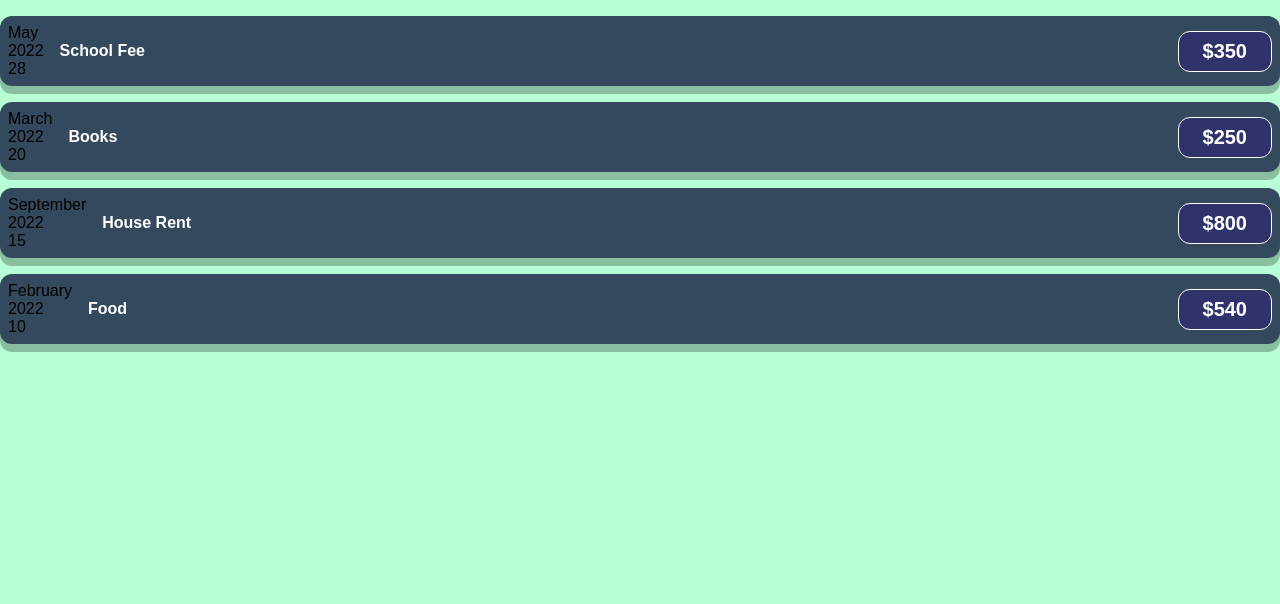
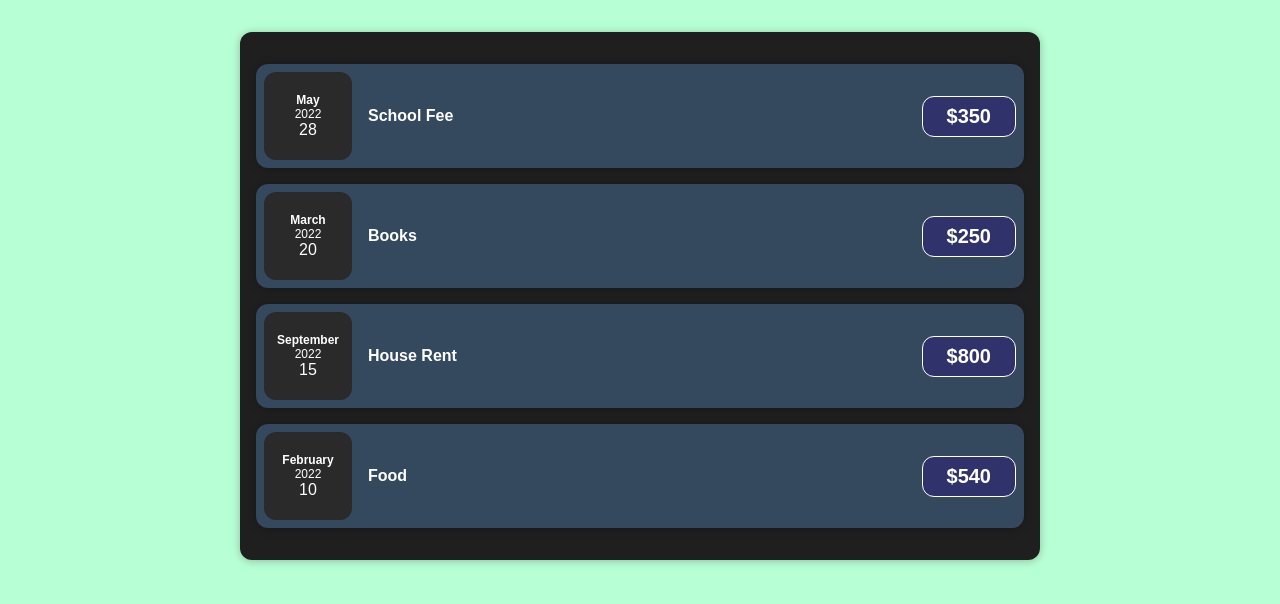
Before and after one commit to mdsoamd/complete_react-js, a React (Create React App) app: page / in a window 1280 px wide. Shown: the top 604 px of the page. Built offline with nearby package versions, Linux system fonts and the light colour scheme; a web font is replaced by a local one.

Commit message:
Multible Component Complete

```diff
--- a/src/App.js
+++ b/src/App.js
@@ -1,7 +1,10 @@
 import React from "react";
-import ExpenseItem from "./components/Expenseltem";
+import Expense from "./components/Expense/Expense";
 
-function App() {
+
+
+const App = () => {
+
   let expentse = [
     {
       id: "e1",
@@ -32,57 +35,12 @@
   return (
     <div>
 
-
-
-
-
-
-
-      <ExpenseItem                          //* <-- render Karne Ka pahla Tarika yah hai
-        data={expentse[0].date}
-        title={expentse[0].title}
-        amount={expentse[0].amount}
-      />
-
-      <ExpenseItem
-        data={expentse[1].date}
-        title={expentse[1].title}
-        amount={expentse[1].amount}
-      />
-
-      <ExpenseItem
-        data={expentse[2].date}
-        title={expentse[2].title}
-        amount={expentse[2].amount}
-      />
-
-      <ExpenseItem
-        data={expentse[3].date}
-        title={expentse[3].title}
-        amount={expentse[3].amount}
-      />
-
-
-
-
-   {/* {expentse.map((element, index) => {              //* <-- render Karne Ka dusra Tarika yah hai
-        return (
-
-          <ExpenseItem
-            data={element.date}
-            title={element.title}
-            amount={element.amount}
-          />
-
-        );
-
-    })} */}
-
-
-
+        <Expense item={expentse}/>
 
     </div>
   );
+
+
 }
 
 export default App;
--- /dev/null
+++ b/src/components/Expense/Expense.css
@@ -0,0 +1,9 @@
+.expenses {
+    padding: 1rem;
+    background-color: rgb(31, 31, 31);
+    margin:2rem auto;
+    width:50rem;
+    max-width: 95%;
+
+
+}
--- /dev/null
+++ b/src/components/Expense/Expense.js
@@ -0,0 +1,68 @@
+import React from "react";
+import './Expense.css'
+import ExpenseItem from './Expenseltem';
+import Card from '../UI/Card';
+
+
+
+
+const Expense = (props) => {
+
+    return(
+
+        <Card className='expenses'>
+
+            <ExpenseItem
+                date={props.item[0].date}
+                title={props.item[0].title}
+                amount={props.item[0].amount}
+            />
+
+            <ExpenseItem
+                date={props.item[1].date}
+                title={props.item[1].title}
+                amount={props.item[1].amount}
+            />
+
+            <ExpenseItem
+                date={props.item[2].date}
+                title={props.item[2].title}
+                amount={props.item[2].amount}
+            />
+
+            <ExpenseItem
+                date={props.item[3].date}
+                title={props.item[3].title}
+                amount={props.item[3].amount}
+            />
+
+
+
+
+
+
+            {/* {props.item.map((element, index) => {              //* <-- render Karne Ka dusra Tarika yah hai
+        return (
+
+                <ExpenseItem
+                    data={element.date}
+                    title={element.title}
+                    amount={element.amount}
+                />
+
+                );
+
+            })} */}
+
+
+
+
+
+
+        </Card>
+    )
+
+}
+
+
+export default Expense;
--- /dev/null
+++ b/src/components/Expense/ExpenseDate.css
@@ -0,0 +1,30 @@
+.expense-date {
+    display: flex;
+    flex-direction: column;
+    width: 5.5rem;
+    height: 5.5rem;
+    border: lpx solid #ececec;
+    background-color: #2a2a2a;
+    color:white;
+    border-radius:12px;
+    align-items:center;
+    justify-content:center;
+}
+
+
+.expense-date__month {
+    font-size: 0.75rem;
+    font-weight :bold;
+}
+
+
+
+.expense-date_year {
+    font-size: 0.75rem;
+}
+
+
+.expense-date_day{
+  font-size: 1.5rem;
+  font-weight:bold;
+}
--- /dev/null
+++ b/src/components/Expense/ExpenseDate.js
@@ -0,0 +1,22 @@
+import React from "react";
+import "./ExpenseDate.css";
+
+const ExpenseDate = (props) => {
+  const month = props.date.toLocaleString("en-US", { month: "long" });
+  const year =  props.date.getFullYear();
+  const day =   props.date.toLocaleString("en-US", { day: "2-digit" });
+
+  return (
+
+    <div className="expense-date">
+
+      <div className="expense-date__month">{month}</div>
+      <div className="expense-date_year">{year}</div>
+      <div className="date_day">{day}</div>
+
+    </div>
+
+  );
+}
+
+export default ExpenseDate;
--- a/src/components/ExpenseItem.css
+++ b/src/components/Expense/ExpenseItem.css
@@ -2,10 +2,8 @@
     display: flex;
     justify-content:space-between;
     align-items: center;
-    box-shadow: 0px 8px rgba(0, 0,0, 0.25);
     padding: 0.5rem;
     margin: 1rem 0;
-    border-radius: 12px;
     background-color: #34495e;
 
 }
--- /dev/null
+++ b/src/components/Expense/Expenseltem.js
@@ -0,0 +1,27 @@
+import React from "react";
+import './ExpenseItem.css'
+import ExpenseDate from './ExpenseDate'
+import Card from '../UI/Card'
+
+
+//TODO This is Component
+const ExpenseItem = (props) => {
+
+
+
+    return(
+        <Card className='expens-item'>
+
+          <ExpenseDate date={props.date}/>
+
+            <div className='expens-item__description'>
+                <h2>{props.title}</h2>
+                <div className='expens-item__price'>${props.amount}</div>
+            </div>
+
+        </Card>
+    )
+}
+
+
+export default ExpenseItem
--- a/src/components/Expenseltem.js
+++ /dev/null
@@ -1,30 +0,0 @@
-import './ExpenseItem.css'
-
-//TODO This is Component
-function ExpenseItem(props){
-    const month = props.data.toLocaleString('en-US',{month:'long'})
-    const year = props.data.getFullYear()
-    const day = props.data.toLocaleString('en-US',{day:'2-digit'})
-
-
-    return(
-        <div className='expens-item'>
-
-            <div>
-
-                <div>{ month }</div>
-                <div>{ year }</div>
-                <div>{ day }</div>
-
-            </div>
-            <div className='expens-item__description'>
-                <h2>{props.title}</h2>
-                <div className='expens-item__price'>${props.amount}</div>
-            </div>
-
-        </div>
-    )
-}
-
-
-export default ExpenseItem
--- /dev/null
+++ b/src/components/UI/Card.css
@@ -0,0 +1,6 @@
+.card {
+
+    border-radius: 12px;
+    box-shadow: 0 1px 8px rgba(0, 0, 0, 0.25);
+
+}
--- /dev/null
+++ b/src/components/UI/Card.js
@@ -0,0 +1,13 @@
+import React from "react";
+import './Card.css';
+
+
+function Card(props){
+    const classes = 'card ' + props.className;                //* <-- classes property aadd
+    return <div className={classes}>{props.children}</div>
+
+}
+
+
+
+export default Card;
--- a/src/index.js
+++ b/src/index.js
@@ -1,3 +1,4 @@
+import React from "react";
 import ReactDOM from 'react-dom';
 import './index.css'
 import App from './App';
```
